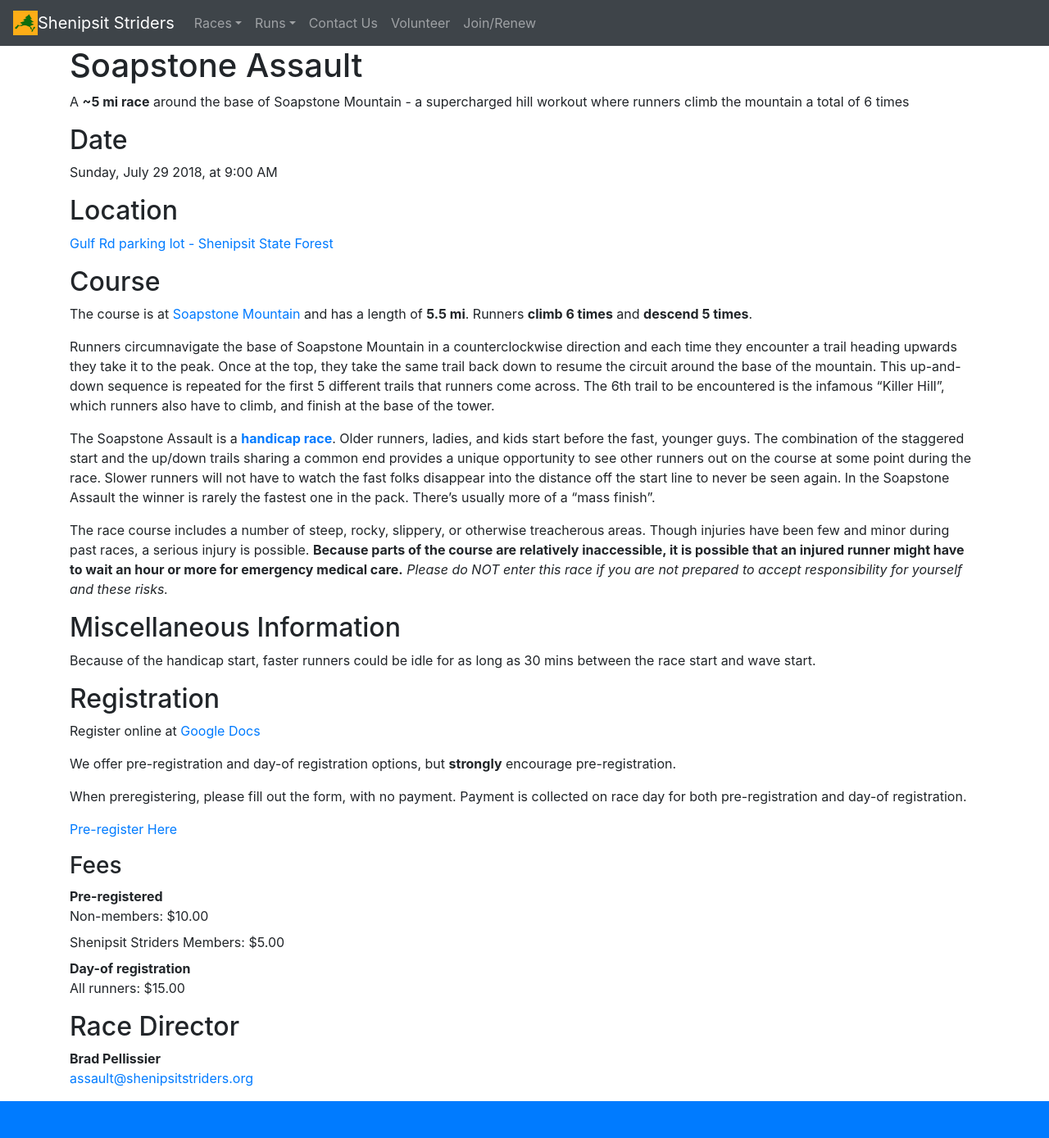
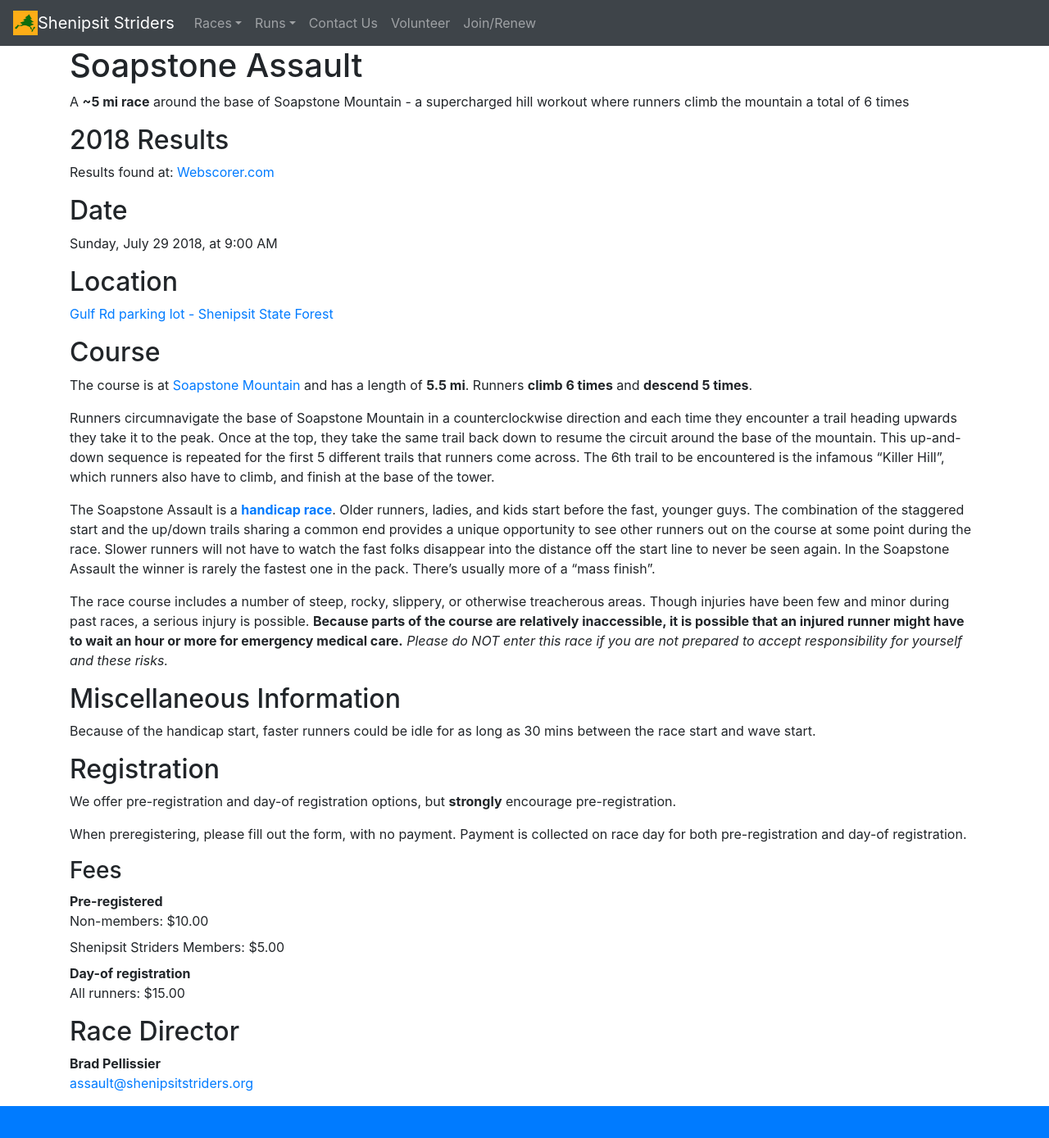
Before and after one commit to ShenipsitStriders/ShenipsitStriders.github.io, a Jekyll site: the page built from _club-races/soapstone-assault.md, in a window 1280 px wide and 1400 px high. Shown: the top 1389 px of the window at 82% size. Built offline with Jekyll 4.4.1, drawn with Linux system fonts in a browser that asks for light colours.

Commit message:
Updated Soapstone Assault 2018 results

```diff
--- a/_club-races/soapstone-assault.md
+++ b/_club-races/soapstone-assault.md
@@ -10,13 +10,10 @@
   - address: Gulf Rd parking lot - Shenipsit State Forest
     map: https://www.google.com/maps/place/41%C2%B057'41.8%22N+72%C2%B024'30.9%22W/@41.961598,-72.408573,11z/data=!4m2!3m1!1s0x0:0x0?hl=en
 registration:
-  - url: https://goo.gl/forms/x1VSNU29LJbzA53r2
-    add_info: |
+  - add_info: |
         We offer pre-registration and day-of registration options, but **strongly** encourage pre-registration.
 
         When preregistering, please fill out the form, with no payment. Payment is collected on race day for both pre-registration and day-of registration.
-
-        [Pre-register Here](https://goo.gl/forms/x1VSNU29LJbzA53r2){: target="_blank"}
 
         ### Fees
 
@@ -26,6 +23,9 @@
 
         Day-of registration
         : All runners: $15.00
+results:
+  - year: 2018
+    url: https://www.webscorer.com/race?raceid=145415
 race_director:
   - name: Brad Pellissier
     email: assault@shenipsitstriders.org
--- a/_layouts/event.html
+++ b/_layouts/event.html
@@ -87,8 +87,10 @@
   {%- endcapture -%}
 
   <h2 id="registration">Registration</h2>
+  {% if page.registration[0].url %}
   <p>Register online at
       <a href="{{ page.registration[0].url }}" target="_blank">{%- include convert_url_to_pagename.txt page_url= regurl -%}</a></p>
+  {%- endif -%}
 
   {% if page.registration[0].add_info %}
     {{ page.registration[0].add_info | markdownify }}
```
